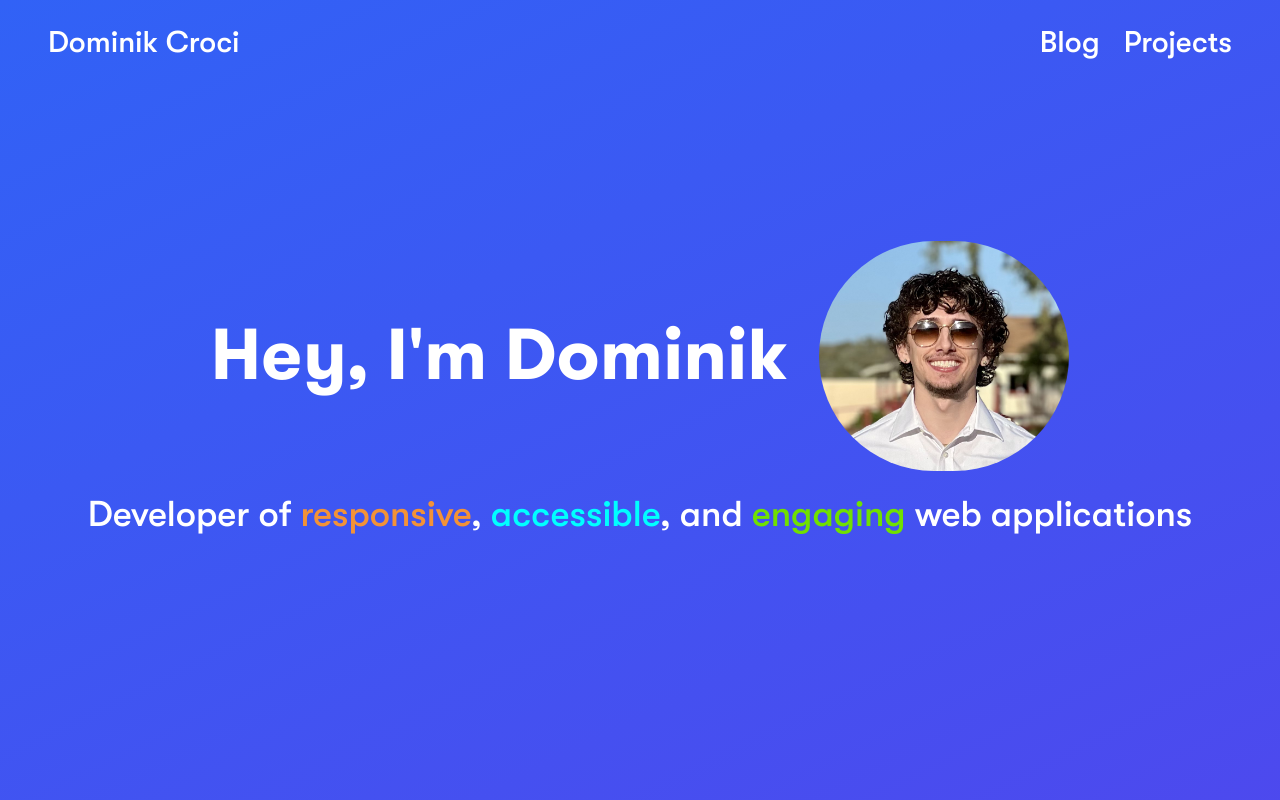
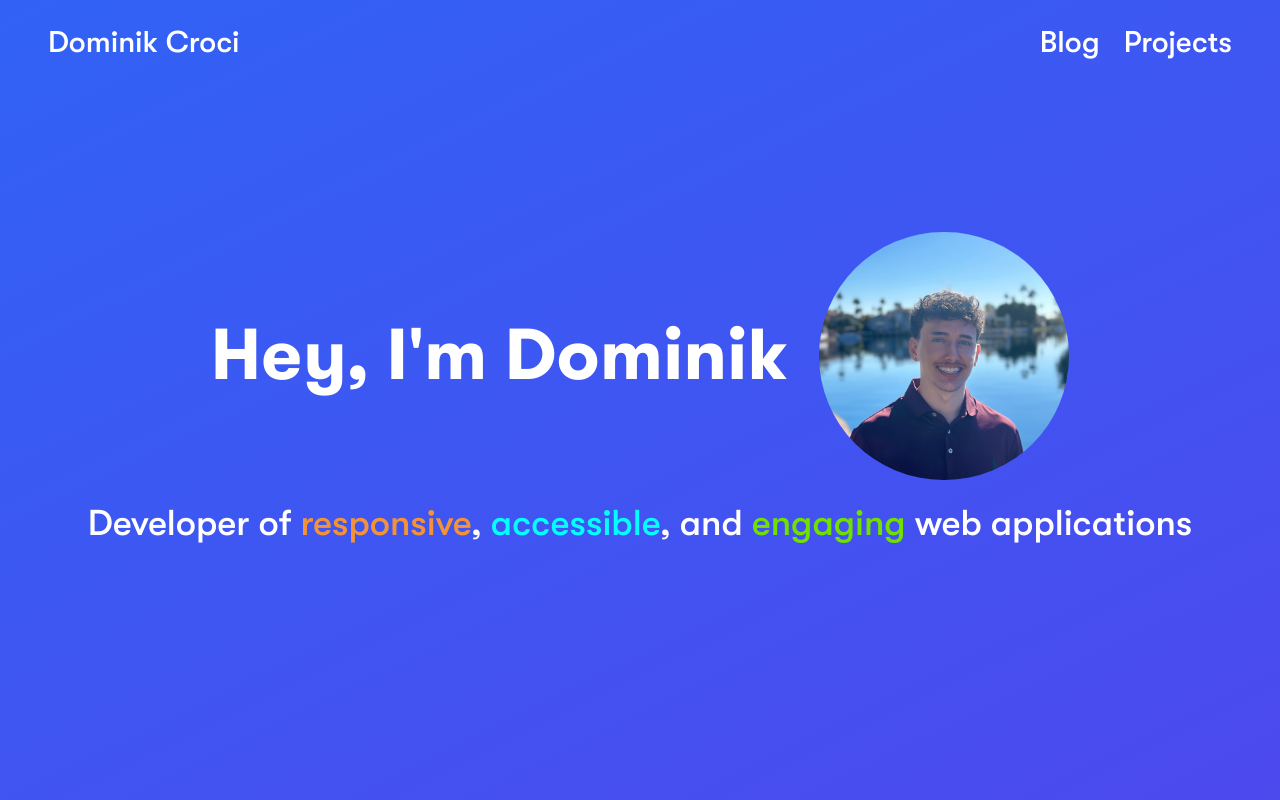
Before and after one commit to dcroci/Dominik-Croci-Portfolio, a Next.js app: page / in a window 1280 px wide. Shown: the top 800 px of the page. Built offline with nearby package versions, Linux system fonts and the light colour scheme.

Commit message:
updated profile picture

```diff
--- a/src/app/components/IntroSection.tsx
+++ b/src/app/components/IntroSection.tsx
@@ -1,19 +1,21 @@
+'use client';
 import Image from 'next/image';
 import Navbar from './NavBar';
-import styles from '../ScrollSnap.module.css';
+import { useState } from 'react';
 function IntroSection() {
+  const [isOpen, setIsOpen] = useState(false);
   return (
     <section
       className={`flex items-center flex-col px-6 min-h-screen container mx-auto snap justify-center relative `}
     >
-      <Navbar></Navbar>
+      <Navbar isOpen={isOpen} setIsOpen={setIsOpen} />
       <div className="flex flex-col sm:flex-col items-center md:flex-row-reverse lg:flex-row-reverse xl:flex-row-reverse gap-8 intro">
         <Image
-          src={'/headshot.png'}
+          src={'/updated-headshot.jpg'}
           alt="Professional photo of me"
           width={'250'}
           height={'50'}
-          className="rounded-full"
+          className={`rounded-full ${isOpen && 'mt-16'}`}
         />
         <h1 className="text-7xl py-6 text-center">{`Hey, I'm Dominik`}</h1>
       </div>
--- a/src/app/components/NavBar.tsx
+++ b/src/app/components/NavBar.tsx
@@ -2,9 +2,7 @@
 import React, { useState } from 'react';
 import Link from 'next/link';
 
-const Navbar = () => {
-  const [isOpen, setIsOpen] = useState(false);
-
+const Navbar = ({ isOpen, setIsOpen }) => {
   return (
     <nav className="p-6 w-full absolute sm:initial top-0">
       <div className="flex justify-between items-center text-3xl container mx-auto px-6">
```
Also changed, not shown: public/updated-headshot.jpg (added).
